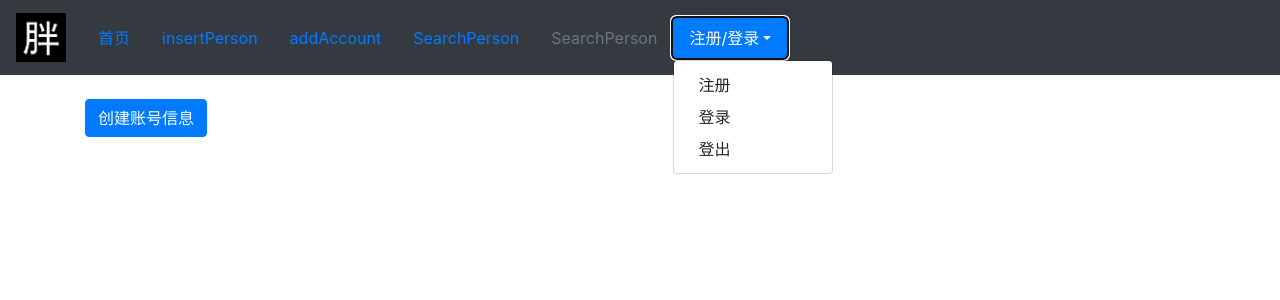
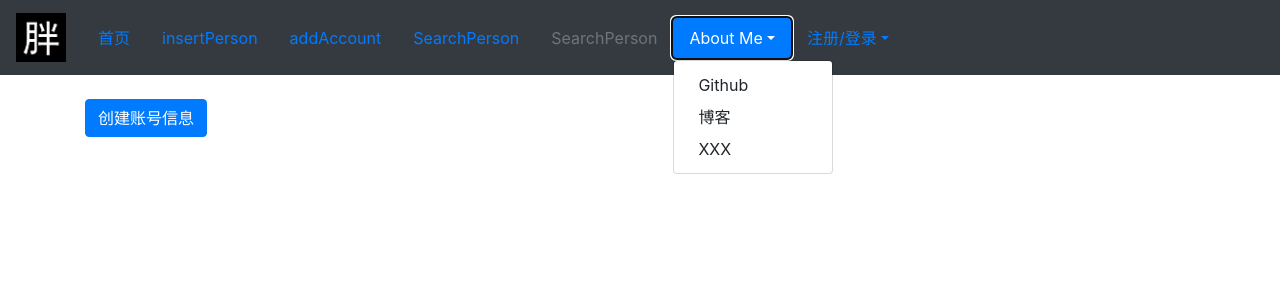
Before and after one commit to phygerr/django_study, a Django app: page /get1/ in a window 1280 px wide, after a click on "About Me". Shown: the top 300 px of the page. Run offline with Django 3.2, Linux system fonts and the light colour scheme; parts of the project's set-up code (start-up, migrations or seed data) failed here and were passed over; some libraries are stand-ins or nearby versions.

Commit message:
增加About Me下拉选框的鼠标滑过效果

```diff
--- a/people/templates/index.html
+++ b/people/templates/index.html
@@ -37,6 +37,14 @@
     </li>
 	<li class="nav-item">
       <a class="nav-link disabled" href="#">SearchPerson</a>
+    </li>
+    <li class="nav-item dropdown">
+      <a class="nav-link dropdown-toggle" data-toggle="dropdown" href="#">About Me</a>
+      <div class="dropdown-menu">
+        <a class="dropdown-item" href="https://github.com/phygerr/">Github</a>
+        <a class="dropdown-item" href="http://www.cnblogs.com/phyger/">博客</a>
+        <a class="dropdown-item" href="#">XXX</a>
+      </div>
     </li>
     <li class="nav-item dropdown">
       <a class="nav-link dropdown-toggle" data-toggle="dropdown" href="#">注册/登录</a>
@@ -87,14 +95,12 @@
 <!--实现鼠标滑过导航栏增加active类属性-->
 <script>
   $(document).ready(function(){
-    $('.nav-link').hover(
-      function(){
+    $('.nav-link , .dropdown-item').mouseenter(function(){
         $(this).addClass('active');
-      },
-      function(){
+      });
+    $('.nav-link , .dropdown-item').mouseleave(function(){
         $(this).removeClass('active');
-      }
-    );
+      });
   });
 </script>
 </body>
```
